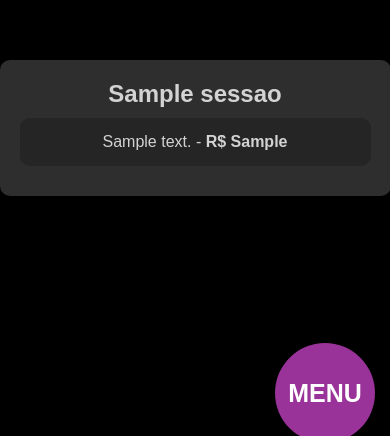
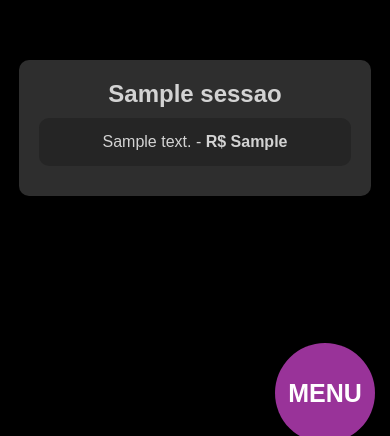
Before and after one commit to vitor-viana/Tabela-de-Pre-os-Interativa, a Django app: page / in a window 390 px wide. Shown: the part 386-822 px from the top of the page. Run offline with Django 4.2, Linux system fonts and the light colour scheme; tables that the repository leaves empty hold one stand-in row (values such as "Sample post").

Commit message:
Tamanho do container em celulares e cursor pointer nos preços.

```diff
--- a/core/static/css/style.css
+++ b/core/static/css/style.css
@@ -92,6 +92,7 @@
 }
 .container ul li:hover {
     font-size: 24px;
+    cursor: pointer;
 }
 #botao-menu {
     position: fixed;
@@ -124,6 +125,6 @@
         width: 100%;
     }
     .container {
-        width: 90%;
+        width: 80%;
     }
 }
```
Also changed, not shown: core/static/img/whatsapp.png (deleted).
